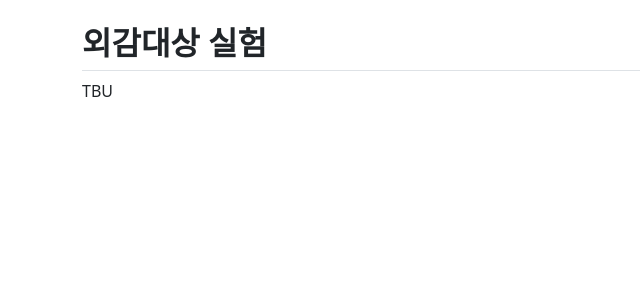
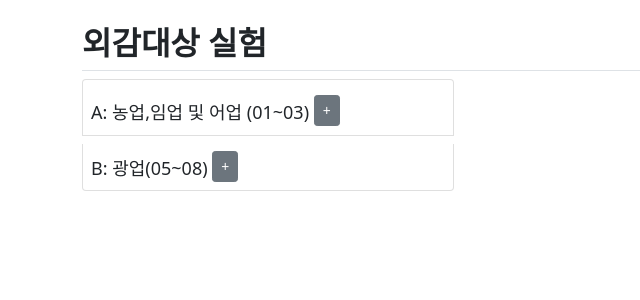
Before and after one commit to Sangjee-Jung/pybo, a Django app: page /industry_external in a window 1280 px wide. Shown: the part 57-357 px from the top of the page, without its empty margins (0-640 px from the left). Run offline with Django 4.2, Linux system fonts and the light colour scheme; parts of the project's set-up code (start-up, migrations or seed data) failed here and were passed over; some libraries are stand-ins or nearby versions.

Commit message:
아코디언 작업 진행중

```diff
--- a/pybo/views.py
+++ b/pybo/views.py
@@ -589,12 +589,53 @@ def industry_landscape_6(request):
 
 def industry_external(request):
 
-    #df = pd.read_excel('static/KV_별도_PL.xlsx')
-    #df = df.head(10)
+    data = [
+        {
+            'lv1_header': 'A: 농업,임업 및 어업 (01~03)',
+            'lv1_contents': [
+                {
+                    'lv2_header': '농업 (01)',
+                    'lv2_contents': ['작물 재베업 (011)', '축산업 (012)']
+                },
+                {
+                    'lv2_header': '임업 (02)',
+                    'lv2_contents': ['내용1', '내용2']
+                },
+                {
+                    'lv2_header': '어업 (03)',
+                    'lv2_contents': ['어로 어업 (031)', '양식어업 및 어업관련 서비스업 (032)']
+                },
+            ]
+        },
+        {
+            'lv1_header': 'B: 광업(05~08)',
+            'lv1_contents': [
+                {
+                    'lv2_header': '석탄, 원유 및 천연가스 광업 (05)',
+                    'lv2_contents': ['내용1', '내용2']
+                },
+                {
+                    'lv2_header': '금속광업 (06)',
+                    'lv2_contents': ['내용1', '내용2']
+                },
+                {
+                    'lv2_header': '비금속광물 광업; 연료용 제외 (07)',
+                    'lv2_contents': ['내용1', '내용2']
+                },
+                {
+                    'lv2_header': '광업 지원 서비스업 (08)',
+                    'lv2_contents': ['내용1', '내용2']
+                },
+            ]
+        }
+        # 추가적인 데이터를 이곳에...
+    ]
 
-    #context = {"df": df.to_html(justify='center', index=True, classes="table table-sm", float_format='{0:>,.0f}'.format)}
 
-    return render(request, 'pybo/industry_external.html',)
+    context = {'data': data}
+
+
+    return render(request, 'pybo/industry_external.html',context)
 
 
 def ledger(request):
--- a/static/style.css
+++ b/static/style.css
@@ -1,5 +1,11 @@
 <style>
 
+/* 아코디언 */
+.accordion-header {
+    margin-left: 20px; /* 원하는 간격으로 조절 가능 */
+}
+
+/* 그 외 */
 
 .file-input {
   border: 2px solid #ccc;
--- a/templates/pybo/industry_external.html
+++ b/templates/pybo/industry_external.html
@@ -1,12 +1,72 @@
 {% extends 'base.html' %}
 {% block content %}
+
+{% load static %}
+<link rel="stylesheet" href="{% static 'style.css' %}">
+
 <div class="container my-3">
     <h2 class="border-bottom py-2">
         <b>외감대상 실험</b>
     </h2>
 
-    TBU
+    <div class="accordion col-4" id="lv1Accordion">
 
+        {% for lv1_item in data %}
+        <div class="accordion-item">
+            <h2 class="accordion-header m-2" id="lv1Heading{{ forloop.counter }}">
+                <span style="font-size: 18px;">
+                    {{ lv1_item.lv1_header }}
+                </span>
+                <button class="btn btn-secondary btn-sm toggle-btn" type="button" data-bs-toggle="collapse" data-bs-target="#lv1Collapse{{ forloop.counter }}">+</button>
+            </h2>
+            <div id="lv1Collapse{{ forloop.counter }}" class="accordion-collapse collapse" aria-labelledby="lv1Heading{{ forloop.counter }}" data-bs-parent="#lv1Accordion">
+                <div class="accordion-body">
+
+                    <div class="accordion" id="lv2Accordion{{ forloop.counter }}">
+                        {% for lv2_item in lv1_item.lv1_contents %}
+                        <div class="accordion-item">
+                            <h2 class="accordion-header m-2" id="lv2Heading{{ forloop.parentloop.counter }}-{{ forloop.counter }}">
+                                <span style="font-size: 16px;">
+                                    {{ lv2_item.lv2_header }}
+                                </span>
+                                <button class="btn btn-info btn-sm toggle-btn" type="button" data-bs-toggle="collapse" data-bs-target="#lv2Collapse{{ forloop.parentloop.counter }}-{{ forloop.counter }}">+</button>
+                            </h2>
+                            <div id="lv2Collapse{{ forloop.parentloop.counter }}-{{ forloop.counter }}" class="accordion-collapse collapse" aria-labelledby="lv2Heading{{ forloop.parentloop.counter }}-{{ forloop.counter }}" data-bs-parent="#lv2Accordion{{ forloop.parentloop.counter }}">
+                                <div class="accordion-body">
+                                    {% for content in lv2_item.lv2_contents %}
+                                    <li>{{ content }}</li>
+                                    {% endfor %}
+                                </div>
+                            </div>
+                        </div>
+                        {% endfor %}
+                    </div>
+                </div>
+            </div>
+        </div>
+        {% endfor %}
+    </div>
+
+
+    <script>
+        const accordions = document.querySelectorAll('.accordion-collapse');
+
+        accordions.forEach(accordion => {
+            accordion.addEventListener('show.bs.collapse', function() {
+                const button = document.querySelector(`[data-bs-target="#${accordion.id}"]`);
+                button.textContent = '-';
+            });
+
+            accordion.addEventListener('hide.bs.collapse', function() {
+                const button = document.querySelector(`[data-bs-target="#${accordion.id}"]`);
+                button.textContent = '+';
+            });
+        });
+
+    </script>
+
+
+    <script src="https://cdn.jsdelivr.net/npm/bootstrap@5.1.3/dist/js/bootstrap.bundle.min.js"></script>
 
 
 
```
Also changed, not shown: 2 other files.
